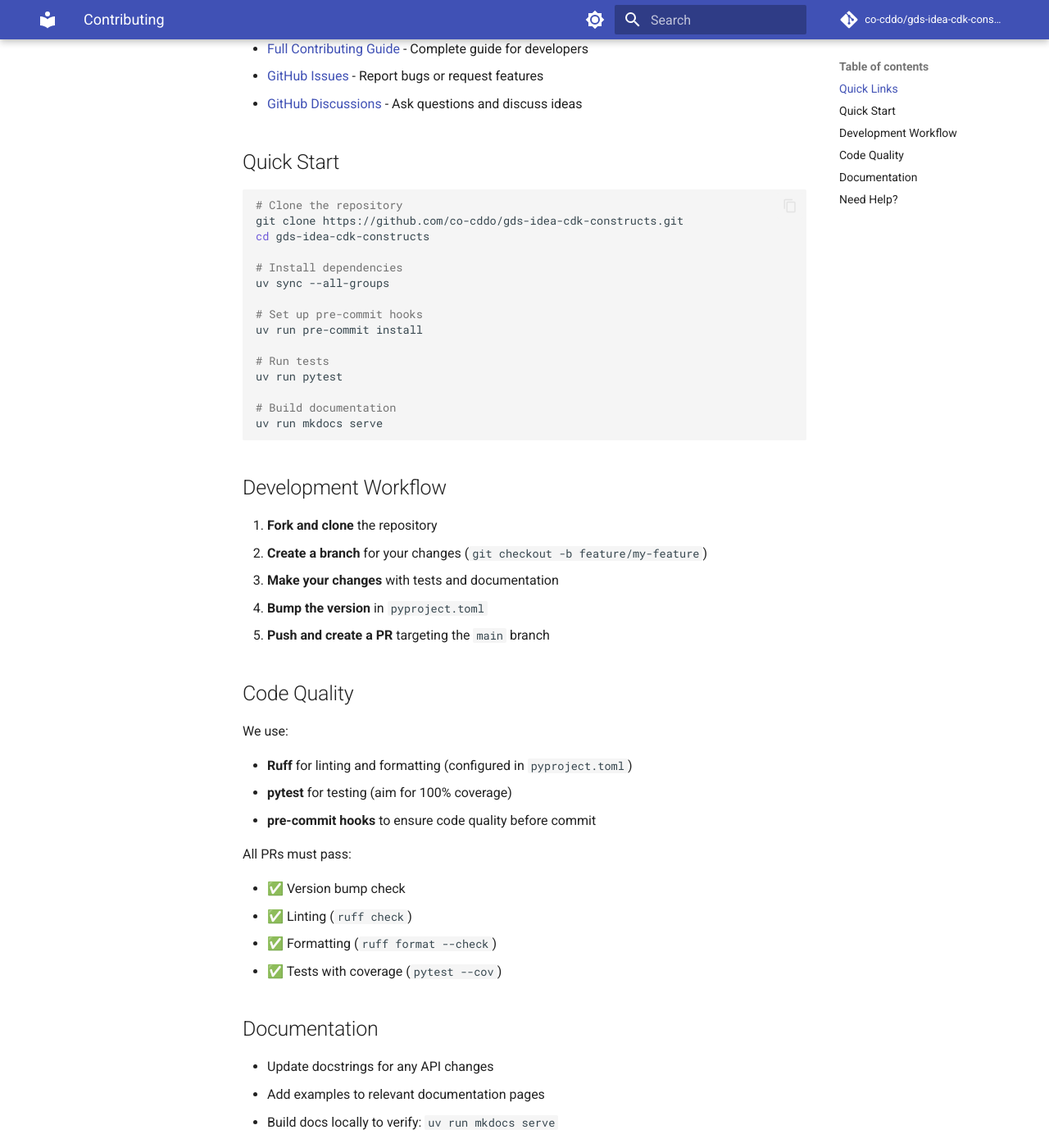
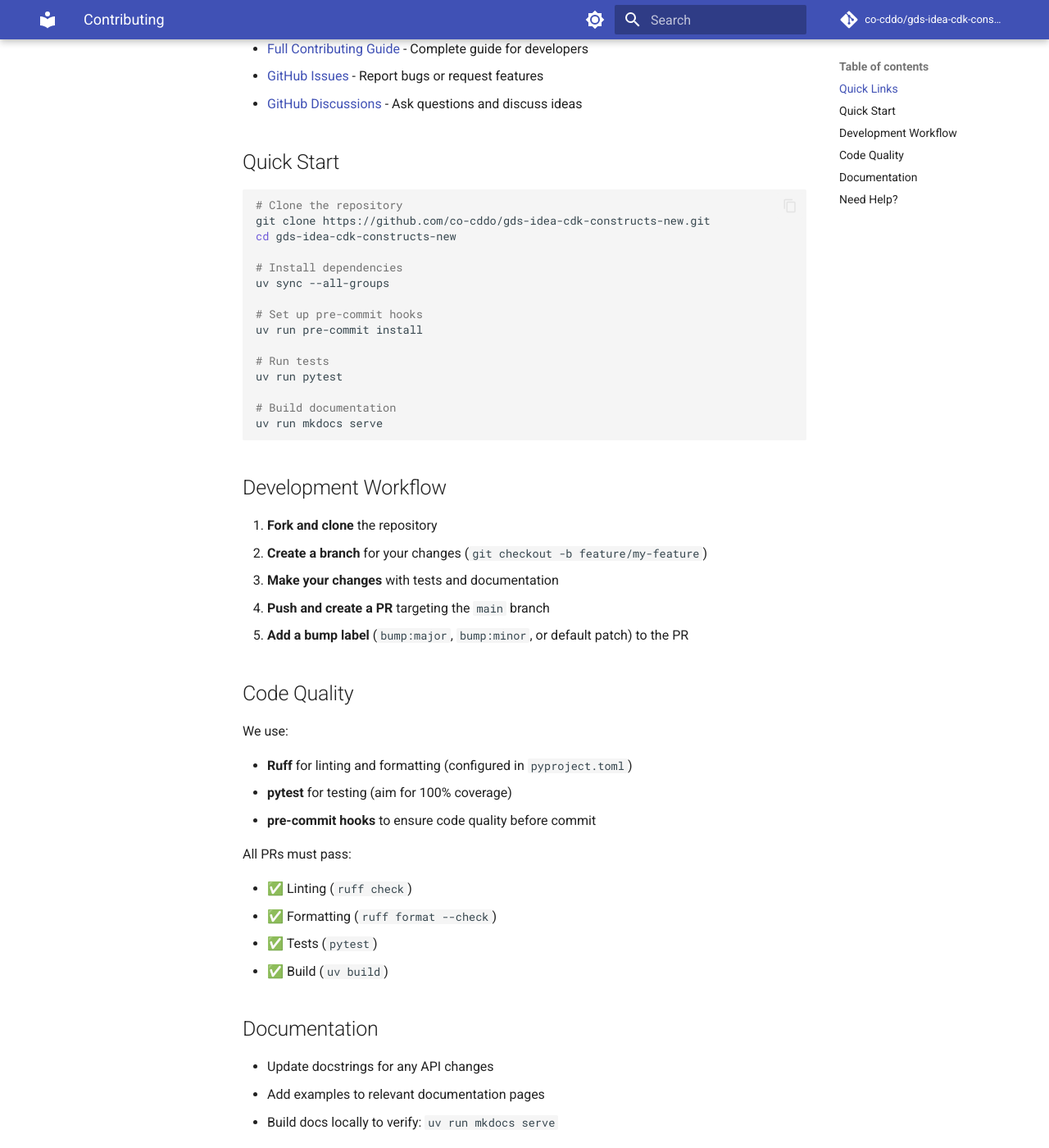
Before and after one commit to co-cddo/gds-idea-cdk-constructs-new, an MkDocs documentation site: the page built from docs/contributing.md, in a window 1280 px wide and 1400 px high, scrolled down 515 px. Shown: the whole window at 82% size. Built offline with MkDocs 1.6.1 and Material for MkDocs 9.7.7, drawn with Linux system fonts in a browser that asks for light colours; comment, search, counter and statistics services are not loaded.

Commit message:
docs: fix repo URLs and update install instructions (#27)
- Update all links from gds-idea-cdk-constructs to gds-idea-cdk-constructs-new
- Replace git+https install with gds-idea-pypi index install
- Replace gds-idea-app-templates reference with gds-idea-app-kit
- Update CONTRIBUTING.md to reflect tag-based versioning (no manual bumps)
- Update CI/CD workflow documentation to match new setup

````diff
--- a/docs/contributing.md
+++ b/docs/contributing.md
@@ -12,16 +12,16 @@ We welcome contributions of all kinds:
 
 ## Quick Links
 
-- [Full Contributing Guide](https://github.com/co-cddo/gds-idea-cdk-constructs/blob/main/CONTRIBUTING.md) - Complete guide for developers
-- [GitHub Issues](https://github.com/co-cddo/gds-idea-cdk-constructs/issues) - Report bugs or request features
-- [GitHub Discussions](https://github.com/co-cddo/gds-idea-cdk-constructs/discussions) - Ask questions and discuss ideas
+- [Full Contributing Guide](https://github.com/co-cddo/gds-idea-cdk-constructs-new/blob/main/CONTRIBUTING.md) - Complete guide for developers
+- [GitHub Issues](https://github.com/co-cddo/gds-idea-cdk-constructs-new/issues) - Report bugs or request features
+- [GitHub Discussions](https://github.com/co-cddo/gds-idea-cdk-constructs-new/discussions) - Ask questions and discuss ideas
 
 ## Quick Start
 
 ```bash
 # Clone the repository
-git clone https://github.com/co-cddo/gds-idea-cdk-constructs.git
-cd gds-idea-cdk-constructs
+git clone https://github.com/co-cddo/gds-idea-cdk-constructs-new.git
+cd gds-idea-cdk-constructs-new
 
 # Install dependencies
 uv sync --all-groups
@@ -41,8 +41,8 @@ uv run mkdocs serve
 1. **Fork and clone** the repository
 2. **Create a branch** for your changes (`git checkout -b feature/my-feature`)
 3. **Make your changes** with tests and documentation
-4. **Bump the version** in `pyproject.toml`
-5. **Push and create a PR** targeting the `main` branch
+4. **Push and create a PR** targeting the `main` branch
+5. **Add a bump label** (`bump:major`, `bump:minor`, or default patch) to the PR
 
 ## Code Quality
 
@@ -54,10 +54,10 @@ We use:
 
 All PRs must pass:
 
-- ✅ Version bump check
 - ✅ Linting (`ruff check`)
 - ✅ Formatting (`ruff format --check`)
-- ✅ Tests with coverage (`pytest --cov`)
+- ✅ Tests (`pytest`)
+- ✅ Build (`uv build`)
 
 ## Documentation
 
@@ -67,8 +67,8 @@ All PRs must pass:
 
 ## Need Help?
 
-- Check the [full contributing guide](https://github.com/co-cddo/gds-idea-cdk-constructs/blob/main/CONTRIBUTING.md)
-- Open a [GitHub Discussion](https://github.com/co-cddo/gds-idea-cdk-constructs/discussions)
+- Check the [full contributing guide](https://github.com/co-cddo/gds-idea-cdk-constructs-new/blob/main/CONTRIBUTING.md)
+- Open a [GitHub Discussion](https://github.com/co-cddo/gds-idea-cdk-constructs-new/discussions)
 - Ask questions in your PR - we're happy to help!
 
 Thank you for contributing.
--- a/mkdocs.yml
+++ b/mkdocs.yml
@@ -1,8 +1,8 @@
 site_name: gds-idea-cdk-constructs
 site_description: Reusable AWS CDK constructs for deploying containerized web applications
-site_url: https://co-cddo.github.io/gds-idea-cdk-constructs/
-repo_url: https://github.com/co-cddo/gds-idea-cdk-constructs
-repo_name: co-cddo/gds-idea-cdk-constructs
+site_url: https://co-cddo.github.io/gds-idea-cdk-constructs-new/
+repo_url: https://github.com/co-cddo/gds-idea-cdk-constructs-new
+repo_name: co-cddo/gds-idea-cdk-constructs-new
 
 theme:
   name: material
````
Also changed, not shown: CONTRIBUTING.md (+20 -22 lines), README.md (+3 -3 lines), docs/getting-started.md (+3 -3 lines), docs/index.md (+3 -3 lines).
